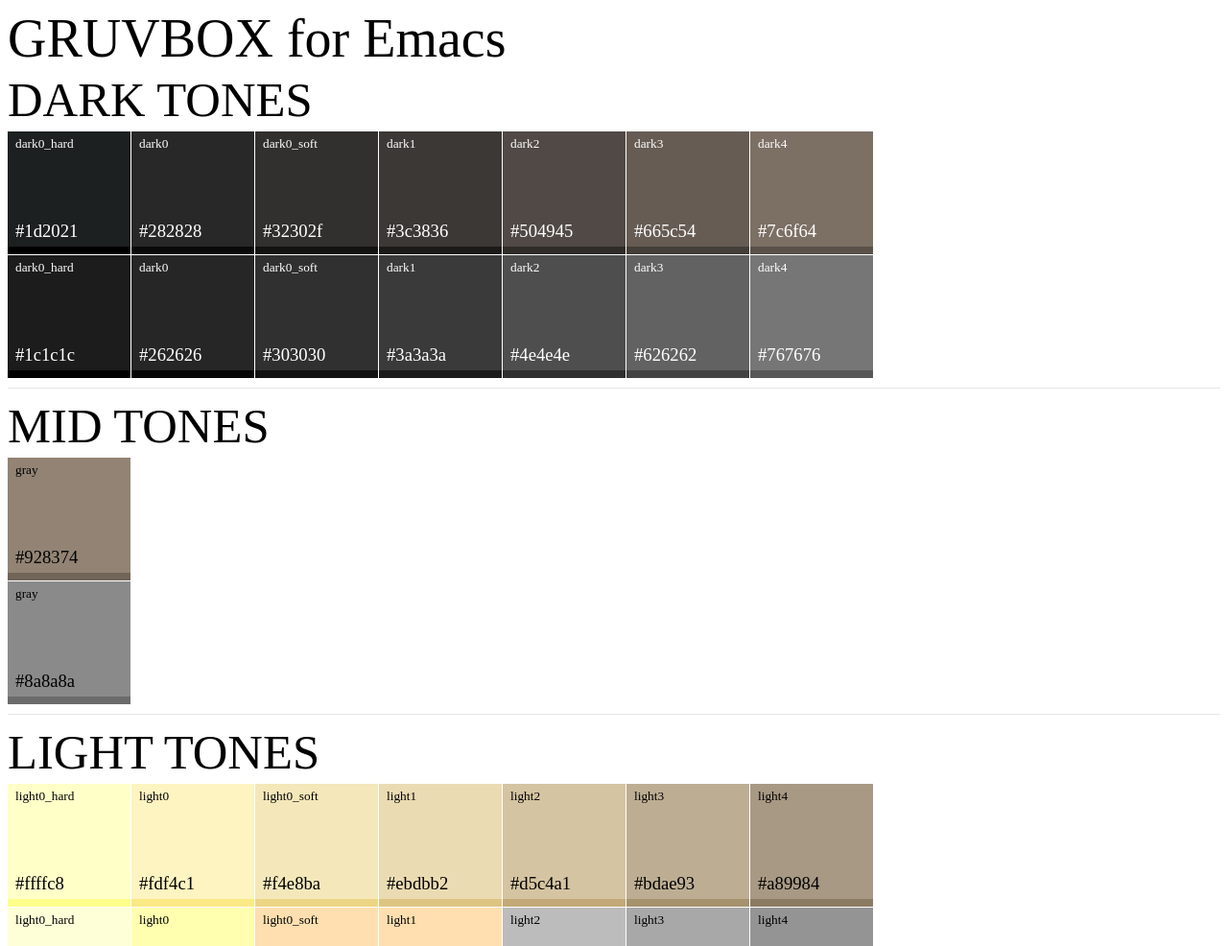
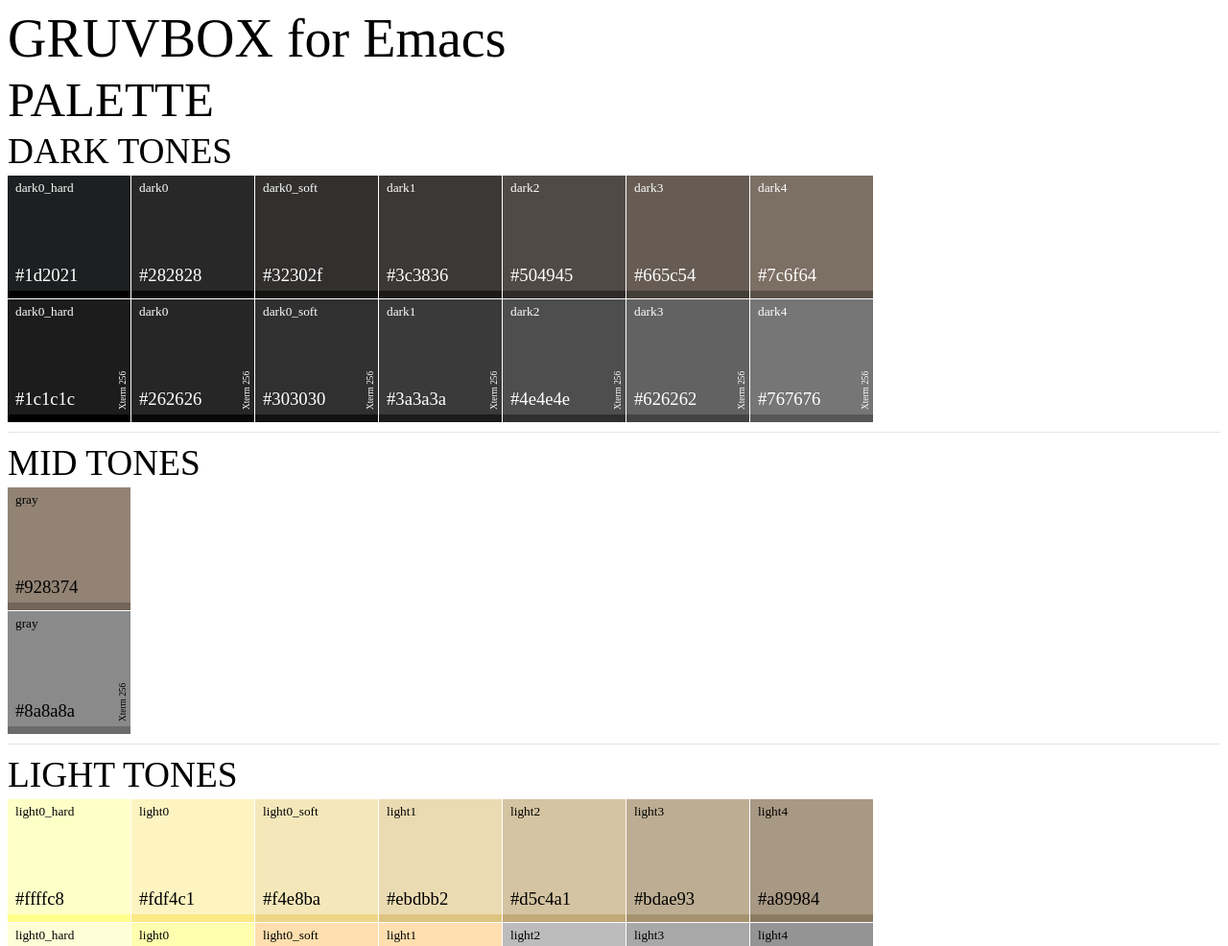
Before and after one commit to greduan/emacs-theme-gruvbox, a plain HTML site: page palette/gruvbox-theme-colors.html in a window 1280 px wide. Shown: the top 986 px of the page at 96% size. Drawn offline with nearby package versions, Linux system fonts and the light colour scheme.

Commit message:
Cleanup main.js and HTML
- fix head elements / title
- fix cssClassAfter

```diff
--- a/palette/gruvbox-theme-colors.html
+++ b/palette/gruvbox-theme-colors.html
@@ -10,7 +10,8 @@
     </head>
     <body>
       <div id="app">
-        <h1>{{title}}</h1>
+        <h1>GRUVBOX for Emacs</h1>
+        <h2>PALETTE</h2>
         <div v-for="paletteGroup in paletteGroups">
           <palette-group v-bind:title="paletteGroup.title"
                          v-bind:prefix="paletteGroup.prefix"
--- a/palette/js/main.js
+++ b/palette/js/main.js
@@ -107,7 +107,6 @@
   var app = new Vue({
     el: '#app',
     data: {
-      title: 'GRUVBOX for Emacs',
       paletteGroups: [
         {
           title: "DARK TONES",
@@ -191,7 +190,7 @@
           ]
         },
         {
-          title:"SOLONOTES",
+          title:"SOLO NOTES",
           prefix: "",
           colors:[
             "sienna",
@@ -220,7 +219,7 @@
 Vue.component('palette-group', {
   props: ['title', 'colors', 'prefix'],
   template: `<div class="palette-group">
-               <h2>{{title}}</h2>
+               <h3>{{title}}</h3>
                <swatch v-for="swatch in colors"
                        v-bind:prefix="prefix"
                        v-bind:content="swatch">
@@ -242,6 +241,7 @@
                <div v-bind:class="cssClass">
                  <div class="content">{{unprefixed}}</div>
                  <div class="color-label">{{color}}</div>
+                 <div class="xterm" v-if="isXterm">Xterm 256</div>
                </div>
                <div v-bind:class="cssClassAfter"></div>
              </div>
@@ -251,7 +251,7 @@
       return `gruvbox-${this.content}${this.isXterm == "true" ? "-xterm" : ""}`;
     },
     cssClassAfter: function(){
-      return `gruvbox-${this.content}${this.isXterm == "true" ? "-xterm" : ""}-after`;
+      return `${this.cssClass}-after`;
     },
     color: function(){
       return palette[`${this.content}${this.isXterm == "true" ? "-xterm" : ""}`];
```
